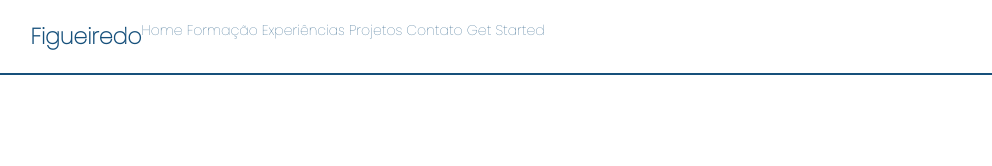
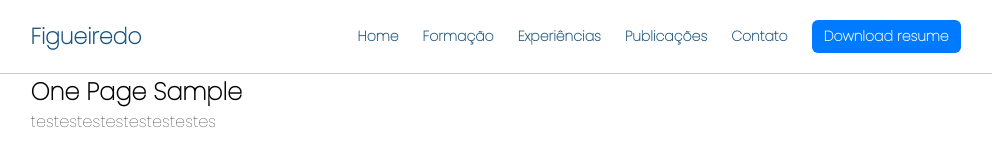
Before and after one commit to gFigueiredoo/My-Web-Site, a plain HTML site: page project/index.html in a window 1280 px wide. Shown: the whole page, without its empty margins (85-1077 px from the left). Drawn offline with Linux system fonts and the light colour scheme.

Commit message:
ADDED: Menu

```diff
--- a/project/index.html
+++ b/project/index.html
@@ -23,17 +23,36 @@
                     Experiências
                 </a>
                 <a href="#">
-                    Projetos
+                    Publicações
                 </a>
                 <a href="#">
                     Contato
                 </a>
                 <a class="btn-menu" href="#">
-                    Get Started
+                    Download resume
                 </a>
             </div><!--menu-->
         </div><!--Center-->
     </header>
+
+    <section class="main">
+        <div class="center">
+            <div class="main_cta">
+                <h2>One Page Sample</h2>
+                <p>testestestestestestestes</p>
+            </div>
+        </div>
+    </section>
+
+
+
+
+
+
+
+
+
+
 
 
 
--- a/project/style.css
+++ b/project/style.css
@@ -15,7 +15,7 @@
 header{
     background-color: white;
     padding: 20px 0;
-    border-bottom: 2px solid #16507b;
+    border-bottom: 1px solid rgb(200,200,200);
 }
 
 .logo{
@@ -27,12 +27,33 @@ header{
     font-size: 22px;
 }
 
+.menu{
+    width:80%;
+    text-align: right;
+}
+
 .menu a{
     color: #16507b;
     font-size: 14px;
     text-decoration: none;
+    margin-right: 20px;
+    font-weight: bolder;
+    transition: 0.5s;
 }
 
 .menu a:hover{
     color: #007bff;
 }
+
+.menu .btn-menu{
+    background-color: #007bff;
+    display: inline-block;
+    padding: 6px 12px;
+    color: white;
+    border-radius: 6px;
+}
+
+.menu .btn-menu:hover{
+    background-color: #124265;
+    color: white;
+}
```
